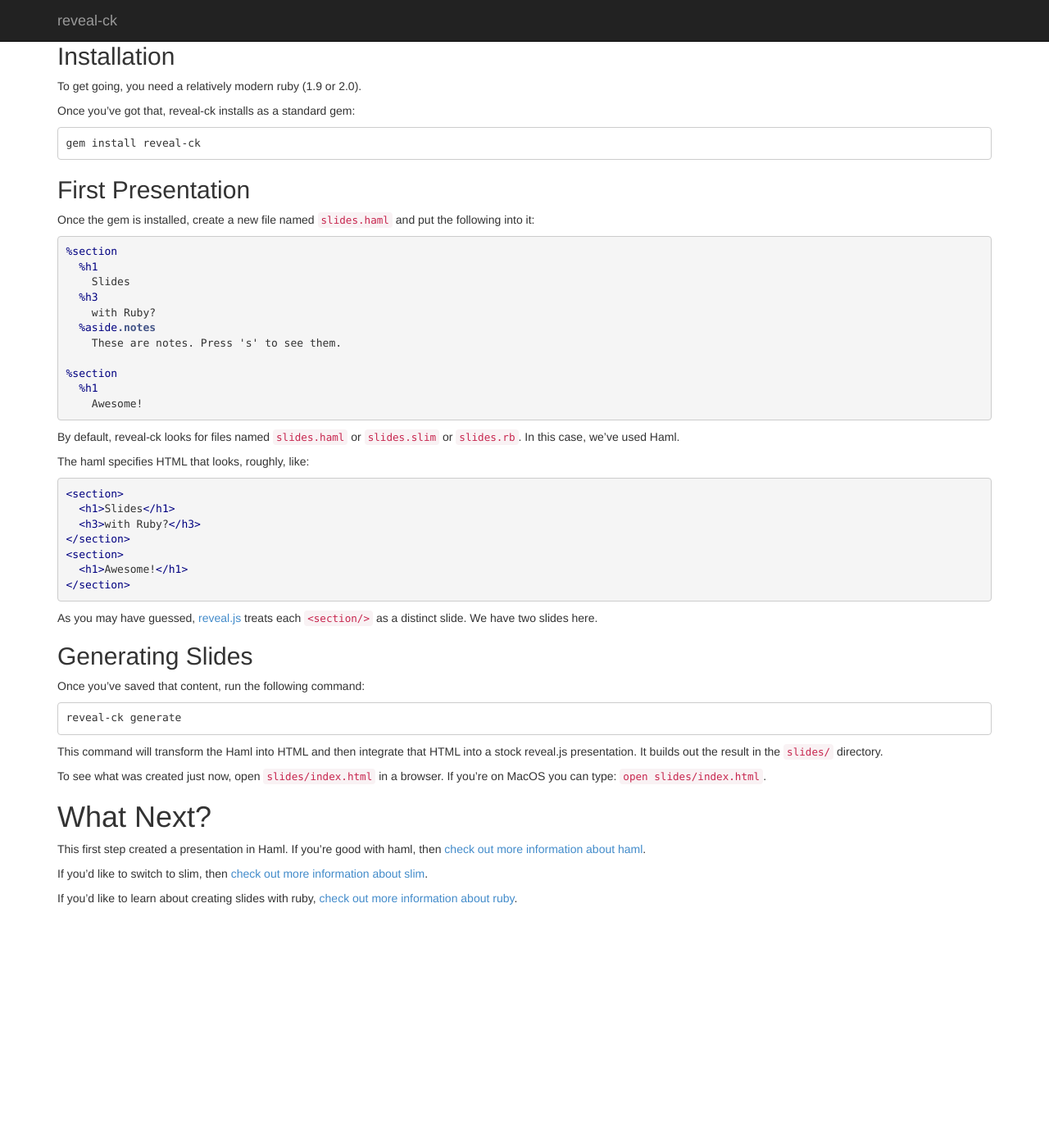
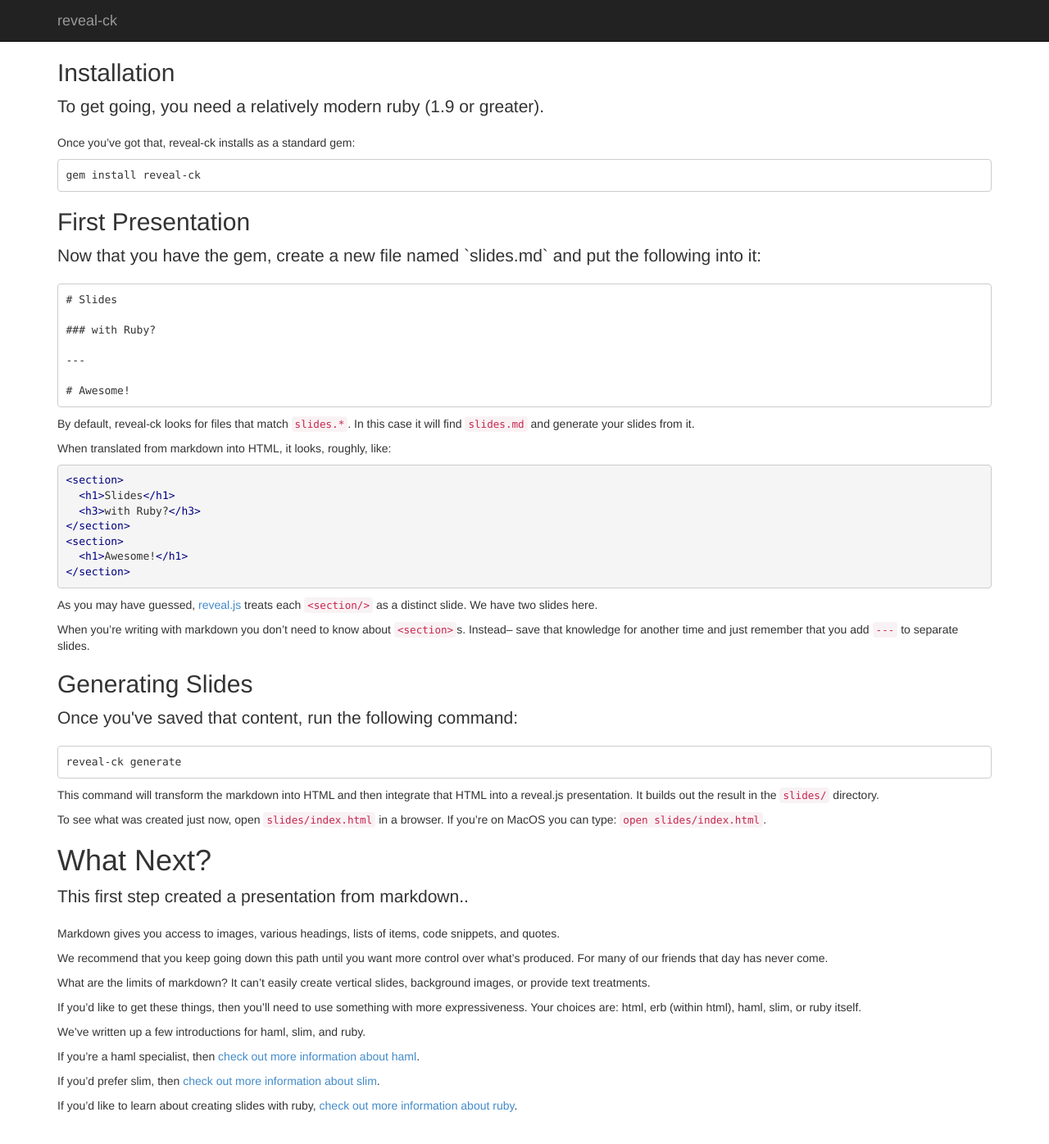
Before and after one commit to jedcn/reveal-ck, a Jekyll site: the page built from getting-started/index.md, in a window 1280 px wide and 1400 px high, scrolled down 411 px. Shown: the top 1396 px of the window at 82% size. Built offline with Jekyll 4.4.1, drawn with Linux system fonts in a browser that asks for light colours; Markdown is read by kramdown in place of the engine named in the settings; before the commit the page ends 1587 px from its top, so only the background shows below that; some of the changed text lies outside the part shown.

Commit message:
[doc] Made Markdown the 'default' for getting started

````diff
--- a/getting-started/index.md
+++ b/getting-started/index.md
@@ -5,16 +5,21 @@ title: Getting Started
 
 # Getting Started
 
-[reveal-ck is a ruby gem][reveal-ck-gem].
+<p class="lead">
+<a href="http://rubygems.org/gems/reveal-ck">reveal-ck is a ruby
+gem</a>.
+</p>
 
-To get going, you install the gem, create some slides, and then run
-`reveal-ck` from the command line.
+To get going, you install the gem, put some content into a file named
+`slides.md`, and then run `reveal-ck generate` from the command line.
 
 Let's go through those steps one by one.
 
 ## Installation
 
-To get going, you need a relatively modern ruby (1.9 or 2.0).
+<p class="lead">
+To get going, you need a relatively modern ruby (1.9 or greater).
+</p>
 
 Once you've got that, reveal-ck installs as a standard gem:
 
@@ -24,27 +29,25 @@ gem install reveal-ck
 
 ## First Presentation
 
-Once the gem is installed, create a new file named `slides.haml` and
+<p class="lead">
+Now that you have the gem, create a new file named `slides.md` and
 put the following into it:
+</p>
 
-{% highlight haml %}
-%section
-  %h1
-    Slides
-  %h3
-    with Ruby?
-  %aside.notes
-    These are notes. Press 's' to see them.
+```
+# Slides
 
-%section
-  %h1
-    Awesome!
-{% endhighlight %}
+### with Ruby?
 
-By default, reveal-ck looks for files named `slides.haml` or
-`slides.slim` or `slides.rb`. In this case, we've used Haml.
+---
 
-The haml specifies HTML that looks, roughly, like:
+# Awesome!
+```
+
+By default, reveal-ck looks for files that match `slides.*`. In this
+case it will find `slides.md` and generate your slides from it.
+
+When translated from markdown into HTML, it looks, roughly, like:
 
 {% highlight html %}
 <section>
@@ -59,16 +62,22 @@ The haml specifies HTML that looks, roughly, like:
 As you may have guessed, [reveal.js][reveal.js] treats each
 `<section/>` as a distinct slide. We have two slides here.
 
+When you're writing with markdown you don't need to know about
+`<section>`s. Instead-- save that knowledge for another time and just
+remember that you add `---` to separate slides.
+
 ## Generating Slides
 
+<p class="lead">
 Once you've saved that content, run the following command:
+</p>
 
 ```
 reveal-ck generate
 ```
 
-This command will transform the Haml into HTML and then integrate that
-HTML into a stock reveal.js presentation. It builds out the result in
+This command will transform the markdown into HTML and then integrate
+that HTML into a reveal.js presentation. It builds out the result in
 the `slides/` directory.
 
 To see what was created just now, open `slides/index.html` in a
@@ -76,18 +85,36 @@ browser. If you're on MacOS you can type: `open slides/index.html`.
 
 # What Next?
 
-This first step created a presentation in Haml. If you're good with
-haml, then [check out more information about haml][haml].
+<p class="lead">
+This first step created a presentation from markdown..
+</p>
 
-If you'd like to switch to slim, then
+Markdown gives you access to images, various headings, lists of items,
+code snippets, and quotes.
+
+We recommend that you keep going down this path until you want more
+control over what's produced. For many of our friends that day has
+never come.
+
+What are the limits of markdown? It can't easily create vertical
+slides, background images, or provide text treatments.
+
+If you'd like to get these things, then you'll need to use something
+with more expressiveness. Your choices are: html, erb (within html),
+haml, slim, or ruby itself.
+
+We've written up a few introductions for haml, slim, and ruby.
+
+If you're a haml specialist, then
+[check out more information about haml][haml].
+
+If you'd prefer slim, then
 [check out more information about slim][slim].
 
 If you'd like to learn about creating slides with ruby,
 [check out more information about ruby][ruby].
 
-
 [reveal.js]:     http://lab.hakim.se/reveal-js/#/
-[reveal-ck-gem]: http://rubygems.org/gems/reveal-ck
 [haml]:          ../haml
 [ruby]:          ../ruby
 [slim]:          ../slim
````
